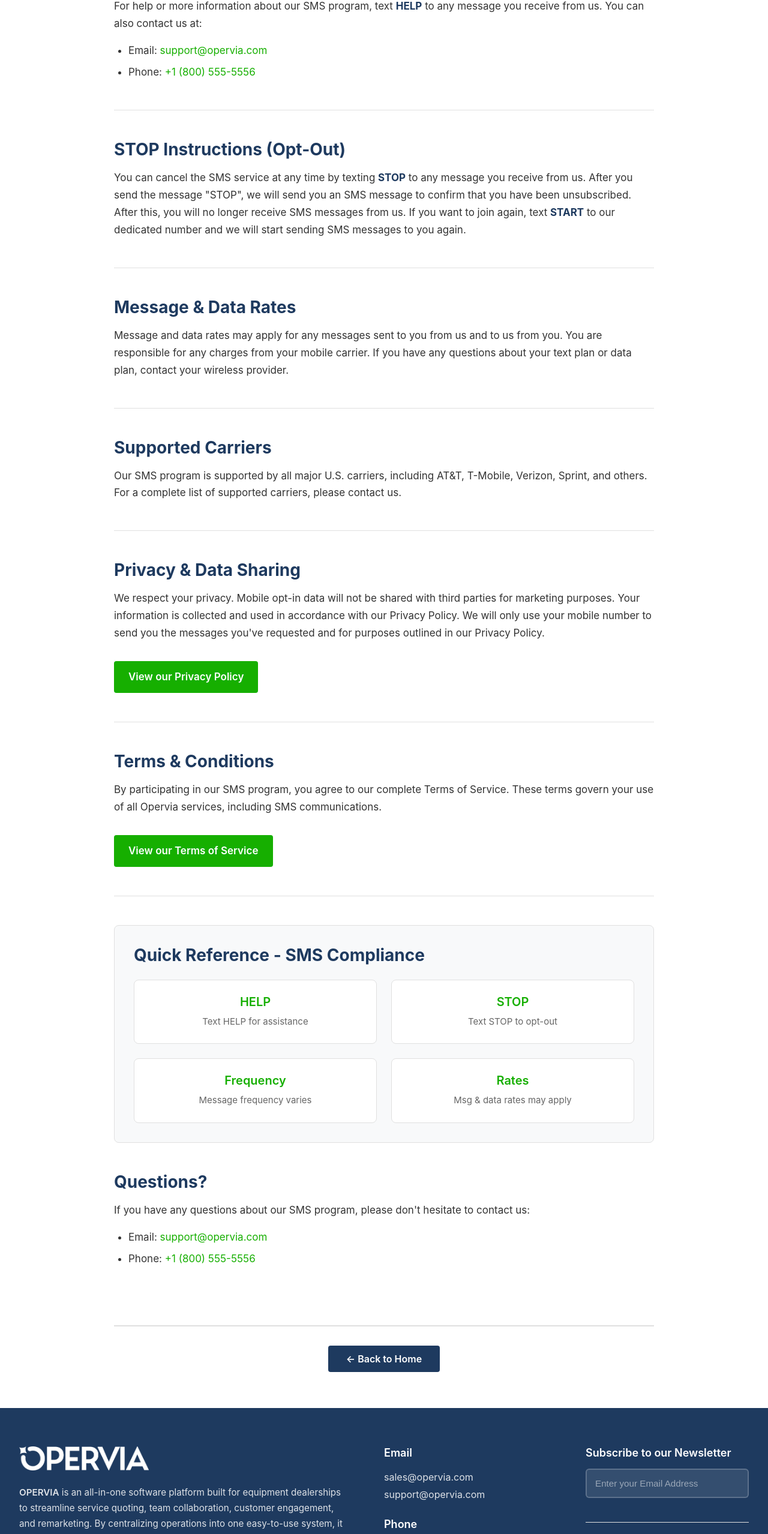
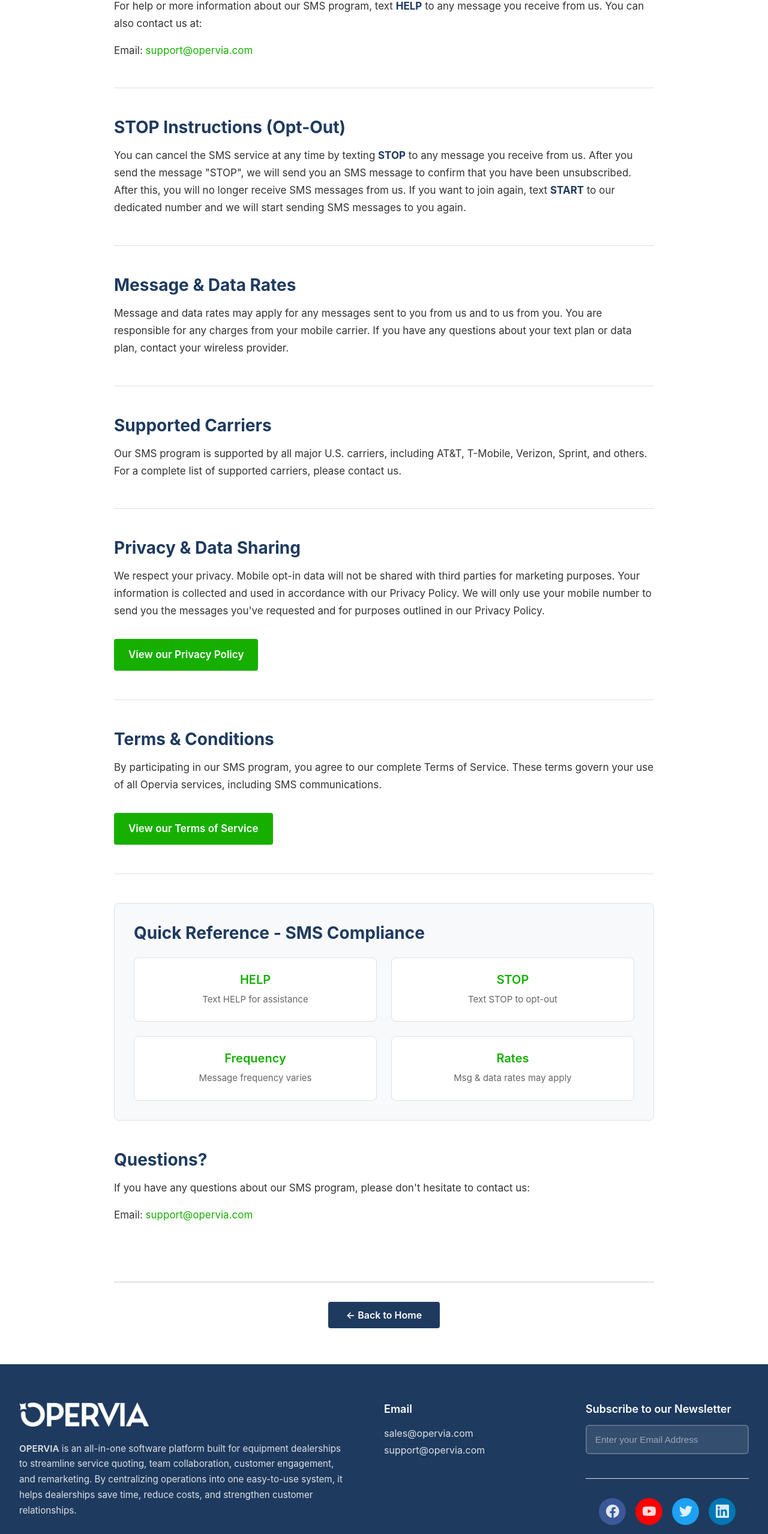
Before and after one commit to adam-clay/opervia-public, a React (Vite) app: page /sms-terms in a window 1280 px wide. Shown: the part 1008-3565 px from the top of the page at 60% size. Built offline with nearby package versions, Linux system fonts and the light colour scheme.

Commit message:
we dont have a phone number yet

```diff
--- a/src/components/Footer.tsx
+++ b/src/components/Footer.tsx
@@ -46,11 +46,6 @@ const Footer = () => {
               <a href="mailto:support@opervia.com">support@opervia.com</a>
             </p>
 
-            <h3>Phone</h3>
-            <p>
-              <strong>SALES:</strong> <a href="tel:+18005555555">+1 (800) 555-5555</a><br/>
-              <strong>SUPPORT:</strong> <a href="tel:+18005555556">+1 (800) 555-5556</a>
-            </p>
           </div>
 
           <div className="footer-column footer-newsletter">
--- a/src/components/PrivacyPolicy.tsx
+++ b/src/components/PrivacyPolicy.tsx
@@ -149,7 +149,7 @@ const PrivacyPolicy = () => {
             <div className="contact-info">
               <p><strong>Opervia</strong></p>
               <p>Email: support@opervia.com</p>
-              <p>Phone: (800) 555-1234</p>
+              {/* <p>Phone: (800) 555-1234</p> */}
               {/* <p>Address: [Insert Company Address]</p> */}
             </div>
           </section>
--- a/src/components/SMSTerms.tsx
+++ b/src/components/SMSTerms.tsx
@@ -45,10 +45,9 @@ const SMSTerms = () => {
             For help or more information about our SMS program, text <strong>HELP</strong> to
             any message you receive from us. You can also contact us at:
           </p>
-          <ul>
-            <li>Email: <a href="mailto:support@opervia.com">support@opervia.com</a></li>
-            <li>Phone: <a href="tel:+18005555556">+1 (800) 555-5556</a></li>
-          </ul>
+          <p>
+            Email: <a href="mailto:support@opervia.com">support@opervia.com</a>
+          </p>
         </section>
 
         <section className="sms-section">
@@ -135,10 +134,9 @@ const SMSTerms = () => {
             If you have any questions about our SMS program, please don't hesitate to
             contact us:
           </p>
-          <ul>
-            <li>Email: <a href="mailto:support@opervia.com">support@opervia.com</a></li>
-            <li>Phone: <a href="tel:+18005555556">+1 (800) 555-5556</a></li>
-          </ul>
+          <p>
+            Email: <a href="mailto:support@opervia.com">support@opervia.com</a>
+          </p>
         </section>
 
         <div className="back-link">
--- a/src/components/TermsOfService.tsx
+++ b/src/components/TermsOfService.tsx
@@ -148,7 +148,7 @@ const TermsOfService = () => {
             <div className="contact-info">
               <p><strong>Opervia</strong></p>
               <p>Email: support@opervia.com</p>
-              <p>Phone: (800) 555-1234</p>
+              {/* <p>Phone: (800) 555-1234</p> */}
               {/* <p>Address: [Insert Company Address]</p> */}
             </div>
           </section>
```
